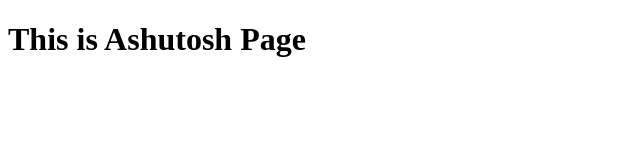
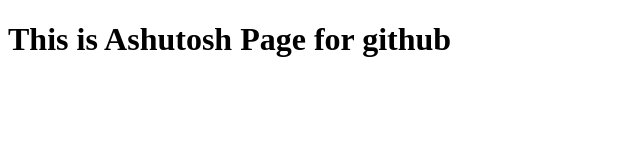
Before and after one commit to ashdvlps/ashdvlps.github.io, a plain HTML site: page index.html in a window 1280 px wide. Shown: the whole page, without its empty margins (0-640 px from the left). Drawn offline with Linux system fonts and the light colour scheme.

Commit message:
pushing to github

```diff
--- a/index.html
+++ b/index.html
@@ -5,6 +5,6 @@
     <title>ashdvlps</title>
   </head>
   <body>
-    <h1>This is Ashutosh Page</h1>
+    <h1>This is Ashutosh Page for github</h1>
   </body>
 </html>
```
